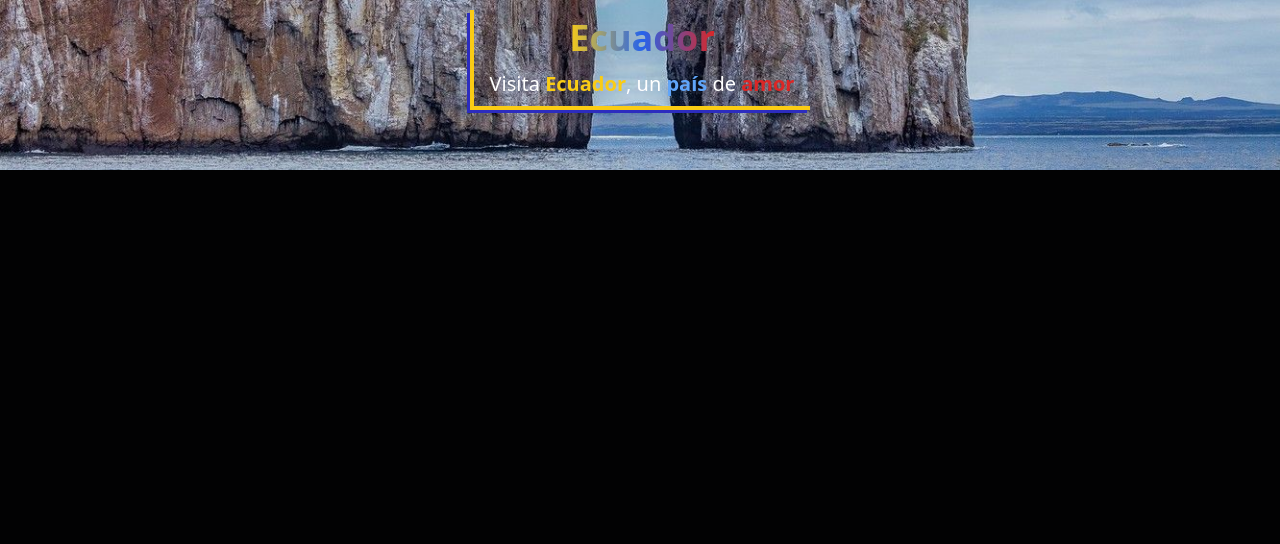
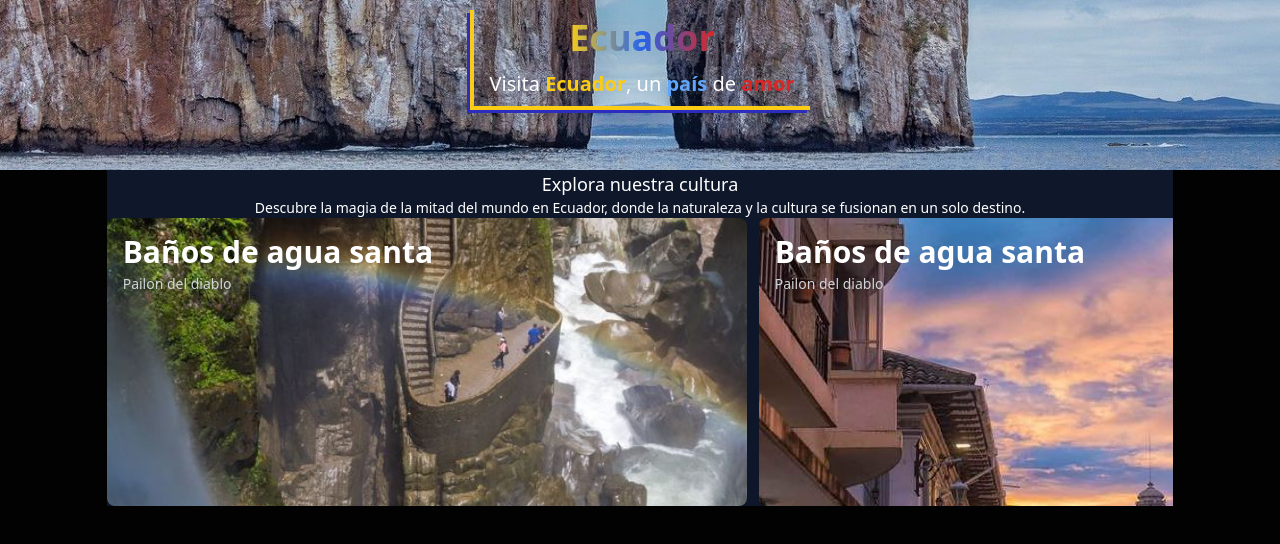
Before and after one commit to iesusdavila/Pagina-de-Viajes, a website: page index.html in a window 1280 px wide. Shown: the part 70-614 px from the top of the page. Drawn offline with Linux system fonts and the light colour scheme.

Commit message:
Seccion Explorar del proyecto acabado

```diff
--- a/index.html
+++ b/index.html
@@ -34,6 +34,79 @@
       </div>
     </div>
   </header>
+
+  <main class="w-5/6 bg-slate-900 mx-auto my-0">
+    <section>
+      <article>
+        <h2 class="text-center text-lg">Explora nuestra cultura</h2>
+        <p class="text-center text-sm">Descubre la magia de la mitad del mundo en Ecuador, donde la naturaleza y la
+          cultura se fusionan en un solo destino.
+        </p>
+      </article>
+      <article class="h-72 flex w-auto overflow-x-scroll overscroll-contain space-x-3">
+        <div class="card bg-[url('../public/imgs/ciudades/banos_1.jpeg')]">
+          <div class="px-4 py-4">
+            <h2 class="text-white text-3xl font-bold">Baños de agua santa</h2>
+            <p class="mt-1 text-gray-300 text-sm">Pailon del diablo</p>
+          </div>
+        </div>
+        <div class="card bg-[url('../public/imgs/ciudades/cuenca_2.jpeg')]">
+          <div class="px-4 py-4">
+            <h2 class="text-white text-3xl font-bold">Baños de agua santa</h2>
+            <p class="mt-1 text-gray-300 text-sm">Pailon del diablo</p>
+          </div>
+        </div>
+        <div class="card bg-[url('../public/imgs/ciudades/galapagos_4.jpeg')]">
+          <div class="px-4 py-4">
+            <h2 class="text-white text-3xl font-bold">Baños de agua santa</h2>
+            <p class="mt-1 text-gray-300 text-sm">Pailon del diablo</p>
+          </div>
+        </div>
+        <div class="card bg-[url('../public/imgs/ciudades/gye_2.jpeg')]">
+          <div class="px-4 py-4">
+            <h2 class="text-white text-3xl font-bold">Guayaquil</h2>
+            <p class="mt-1 text-gray-300 text-sm">Pailon del diablo</p>
+          </div>
+        </div>
+        <div class="card bg-[url('../public/imgs/ciudades/loja_1.jpeg')]">
+          <div class="px-4 py-4">
+            <h2 class="text-white text-3xl font-bold">Baños de agua santa</h2>
+            <p class="mt-1 text-gray-300 text-sm">Pailon del diablo</p>
+          </div>
+        </div>
+        <div class="card bg-[url('../public/imgs/ciudades/manta_2.jpg')] ">
+          <div class="px-4 py-4">
+            <h2 class="text-white text-3xl font-bold">Baños de agua santa</h2>
+            <p class="mt-1 text-gray-300 text-sm">Pailon del diablo</p>
+          </div>
+        </div>
+        <div class="card bg-[url('../public/imgs/ciudades/mindo_2.jpeg')]">
+          <div class="px-4 py-4">
+            <h2 class="text-white text-3xl font-bold">Baños de agua santa</h2>
+            <p class="mt-1 text-gray-300 text-sm">Pailon del diablo</p>
+          </div>
+        </div>
+        <div class="card bg-[url('../public/imgs/ciudades/montanita_1.jpeg')]">
+          <div class="px-4 py-4">
+            <h2 class="text-white text-3xl font-bold">Baños de agua santa</h2>
+            <p class="mt-1 text-gray-300 text-sm">Pailon del diablo</p>
+          </div>
+        </div>
+        <div class="card bg-[url('../public/imgs/ciudades/quito_1.jpeg')]">
+          <div class="px-4 py-4">
+            <h2 class="text-white text-3xl font-bold">Baños de agua santa</h2>
+            <p class="mt-1 text-gray-300 text-sm">Pailon del diablo</p>
+          </div>
+        </div>
+        <div class="card bg-[url('../public/imgs/ciudades/salinas_1.png')]">
+          <div class="px-4 py-4">
+            <h2 class="text-white text-3xl font-bold">Baños de agua santa</h2>
+            <p class="mt-1 text-gray-300 text-sm">Pailon del diablo</p>
+          </div>
+        </div>
+      </article>
+    </section>
+  </main>
 </body>
 
 </html>
--- a/src/tailwind.css
+++ b/src/tailwind.css
@@ -12,4 +12,8 @@
   .btn-primary {
     @apply py-2 px-4 bg-blue-500 text-white font-semibold rounded-lg shadow-md hover:bg-blue-700 focus:outline-none focus:ring-2 focus:ring-blue-400 focus:ring-opacity-75;
   }
+
+  .card {
+    @apply w-3/5 h-full flex-none bg-gray-500 shadow-lg rounded-lg bg-cover bg-center;
+  }
 }
```
Also changed, not shown: public/imgs/Ciudades/gye_2.jpeg (renamed from public/imgs/Ciudades/gye2.jpeg), public/tailwind.css.
